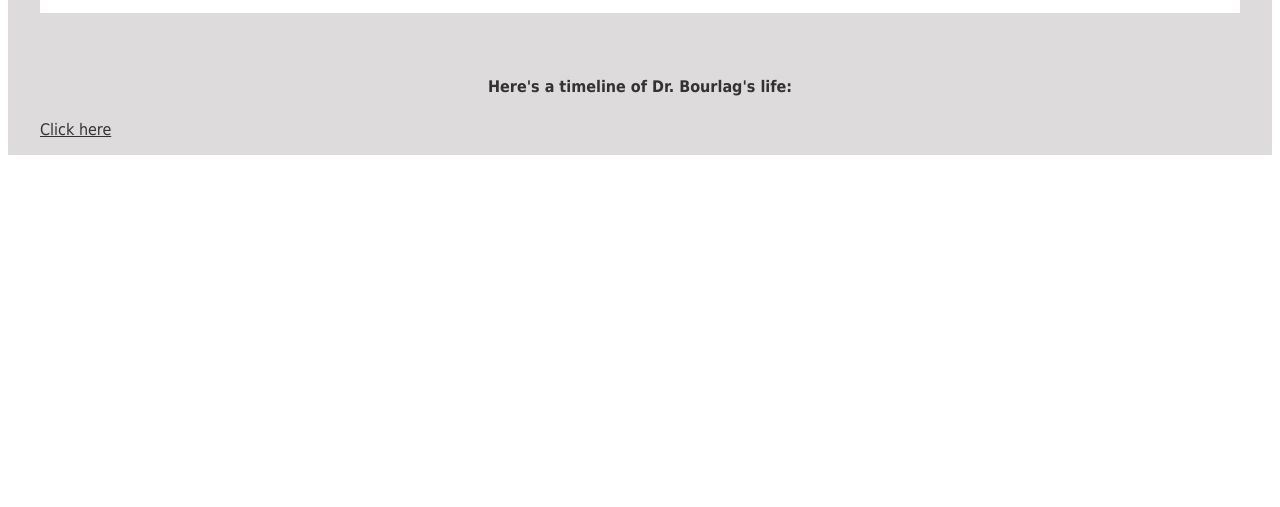
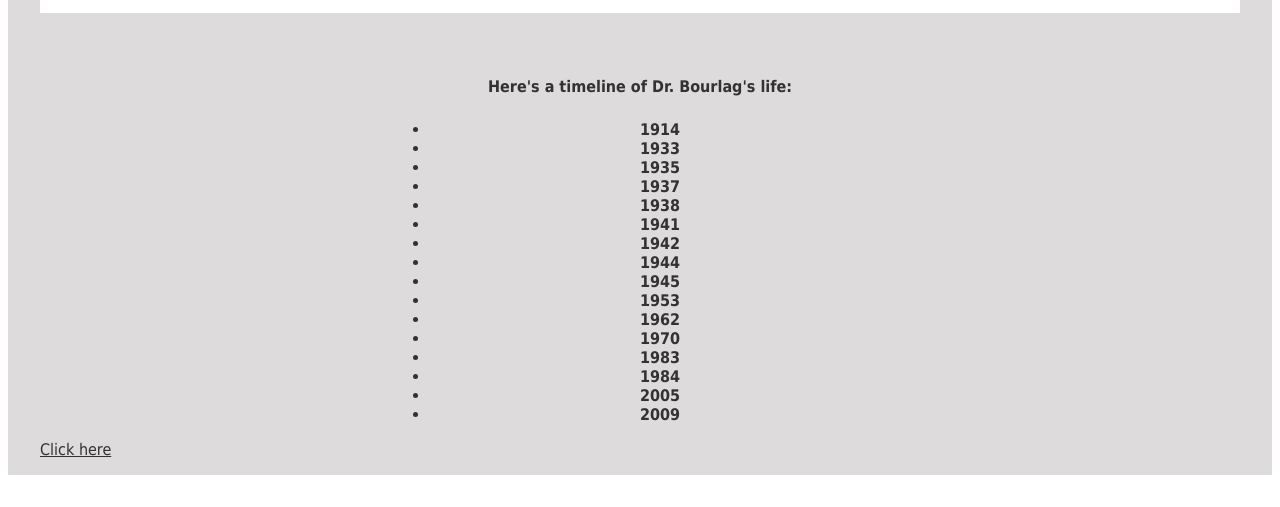
Before and after one commit to DanielHadi/freeCodeCampWebDev2_Project, a plain HTML site: page index.html in a window 1280 px wide. Shown: the part 986-1493 px from the top of the page. Before the commit the page ends 1173 px from the top, so only its background shows below. Drawn offline with Linux system fonts and the light colour scheme.

Commit message:
Menambahkan tahun pada tribute-info serta font-weightnya

```diff
--- a/index.html
+++ b/index.html
@@ -17,6 +17,24 @@
         </div>
         <div id="tribute-info">
           <p>Here's a timeline of Dr. Bourlag's life:</p>
+          <ul>
+            <li><span>1914</span></li>
+            <li><span>1933</span></li>
+            <li><span>1935</span></li>
+            <li><span>1937</span></li>
+            <li><span>1938</span></li>
+            <li><span>1941</span></li>
+            <li><span>1942</span></li>
+            <li><span>1944</span></li>
+            <li><span>1945</span></li>
+            <li><span>1953</span></li>
+            <li><span>1962</span></li>
+            <li><span>1970</span></li>
+            <li><span>1983</span></li>
+            <li><span>1984</span></li>
+            <li><span>2005</span></li>
+            <li><span>2009</span></li>
+          </ul>
         </div>
         <a id="tribute-link" href="" target="_blank">Click here</a>
       </div>
--- a/styles.css
+++ b/styles.css
@@ -48,8 +48,7 @@ img{
     margin: 0 auto;
 }
 
-#tribute-info > p{
-
+#tribute-info > p, #tribute-info > ul > li > span{
     font-weight: bold;
 }
 
```
